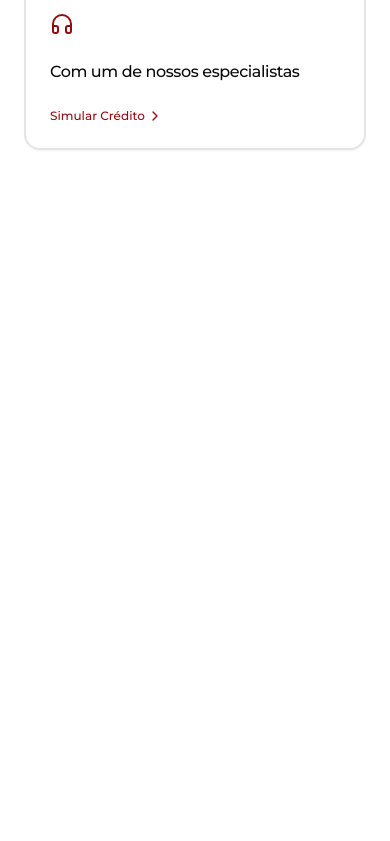
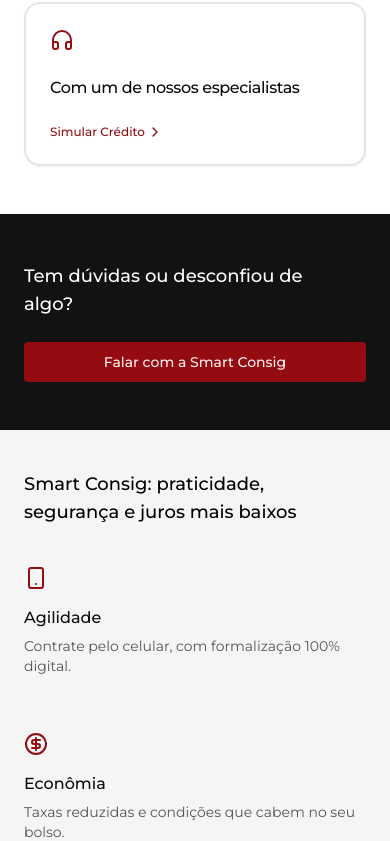
Before and after one commit to groupsmartconsig/landing-page, a Next.js app: page /servidores in a window 390 px wide. Shown: the part 2815-3656 px from the top of the page. Before the commit the page ends 3013 px from the top, so only its background shows below. Built offline with nearby package versions, Linux system fonts and the light colour scheme.

Commit message:
fix: update layout and mobile features container section

```diff
--- /dev/null
+++ b/src/app/(public-server-customer)/servidores/_components/sections/features-container.tsx
@@ -0,0 +1,72 @@
+import {
+  CalendarIcon,
+  CircleDollarSignIcon,
+  SmartphoneIcon,
+  StarIcon
+} from "lucide-react";
+
+import { ReactNode } from "react";
+
+interface FeaturesProps {
+  id: number;
+  icon: ReactNode;
+  title: string;
+  description: string;
+}
+
+const features: FeaturesProps[] = [
+  {
+    id: 1,
+    icon: <SmartphoneIcon className="size-6 text-secondary-red" />,
+    title: "Agilidade",
+    description: "Contrate pelo celular, com formalização 100% digital."
+  },
+  {
+    id: 2,
+    icon: <CircleDollarSignIcon className="size-6 text-secondary-red" />,
+    title: "Econômia",
+    description: "Taxas reduzidas e condições que cabem no seu bolso."
+  },
+  {
+    id: 3,
+    icon: <CalendarIcon className="size-6 text-secondary-red" />,
+    title: "Praticidade",
+    description: "As parcelas seguem descontadas na folha, sem mudanças no seu controle."
+  },
+  {
+    id: 4,
+    icon: <StarIcon className="size-6 text-secondary-red" />,
+    title: "Qualidade",
+    description: "Especialistas treinados para garantir uma portabilidade segura e sem complicações."
+  },
+]
+
+export function PublicServerCustomerFeaturesContainer() {
+  return (
+    <div className="bg-[#f5f5f6] grid grid-cols-1 p-6">
+      <div className="py-4 space-y-6">
+        <h4 className="max-w-xs w-full text-lg text-black font-medium">
+          Smart Consig: praticidade, segurança e juros mais baixos
+        </h4>
+
+        {features.map((item) => (
+          <section key={item.id}>
+            <div className="flex flex-col space-y-4 py-4">
+              {item.icon}
+
+              <div className="flex flex-col space-y-1.5">
+                <span className="font-medium">
+                  {item.title}
+                </span>
+
+                <p className="text-sm text-[#555]">
+                  {item.description}
+                </p>
+              </div>
+            </div>
+          </section>
+        ))}
+      </div>
+    </div>
+  )
+}
--- a/src/app/(public-server-customer)/servidores/_components/sections/options-container.tsx
+++ b/src/app/(public-server-customer)/servidores/_components/sections/options-container.tsx
@@ -61,7 +61,6 @@ export function PublicServerCustomerOptionsContainer() {
           </Card>
         ))}
       </div>
-
     </div>
   )
 }
--- /dev/null
+++ b/src/app/(public-server-customer)/servidores/_components/sections/question-container.tsx
@@ -0,0 +1,17 @@
+import { Button } from "@/components/ui/button";
+
+export function PublicServerCustomerQuestionContainer() {
+  return (
+    <section className="bg-[#121212] p-6">
+      <div className="flex flex-col space-y-6 py-6">
+        <h2 className="max-w-xs w-full text-lg text-white font-medium">
+          Tem dúvidas ou desconfiou de algo?
+        </h2>
+
+        <Button type="button" className="w-full bg-secondary-red rounded">
+          Falar com a Smart Consig
+        </Button>
+      </div>
+    </section>
+  )
+}
--- a/src/app/(public-server-customer)/servidores/_components/sections/third-container.tsx
+++ b/src/app/(public-server-customer)/servidores/_components/sections/third-container.tsx
@@ -55,7 +55,7 @@ export function PublicServerCustomerThirdContainer() {
 
         {steps.map((item) => (
           <section key={item.id}>
-            <div className="flex items-center space-x-6 pb-4">
+            <div className="flex items-center space-x-6 pb-4 px-2">
               <span className="text-2xl text-secondary-red font-semibold">
                 {item.id}
               </span>
--- a/src/app/(public-server-customer)/servidores/page.tsx
+++ b/src/app/(public-server-customer)/servidores/page.tsx
@@ -1,6 +1,8 @@
 import { PublicServerCustomerHeader } from "./_components/header/header";
+import { PublicServerCustomerFeaturesContainer } from "./_components/sections/features-container";
 import { PublicServerCustomerOptionsContainer } from "./_components/sections/options-container";
 import { PublicServerCustomerPrimaryContainer } from "./_components/sections/primary-container";
+import { PublicServerCustomerQuestionContainer } from "./_components/sections/question-container";
 import { PublicServerCustomerSecondaryContainer } from "./_components/sections/secondary-container";
 import { PublicServerCustomerThirdContainer } from "./_components/sections/third-container";
 
@@ -12,6 +14,8 @@ export default function PublicServerCustomerPage() {
       <PublicServerCustomerSecondaryContainer />
       <PublicServerCustomerThirdContainer />
       <PublicServerCustomerOptionsContainer />
+      <PublicServerCustomerQuestionContainer />
+      <PublicServerCustomerFeaturesContainer />
     </div>
   )
 }
```
